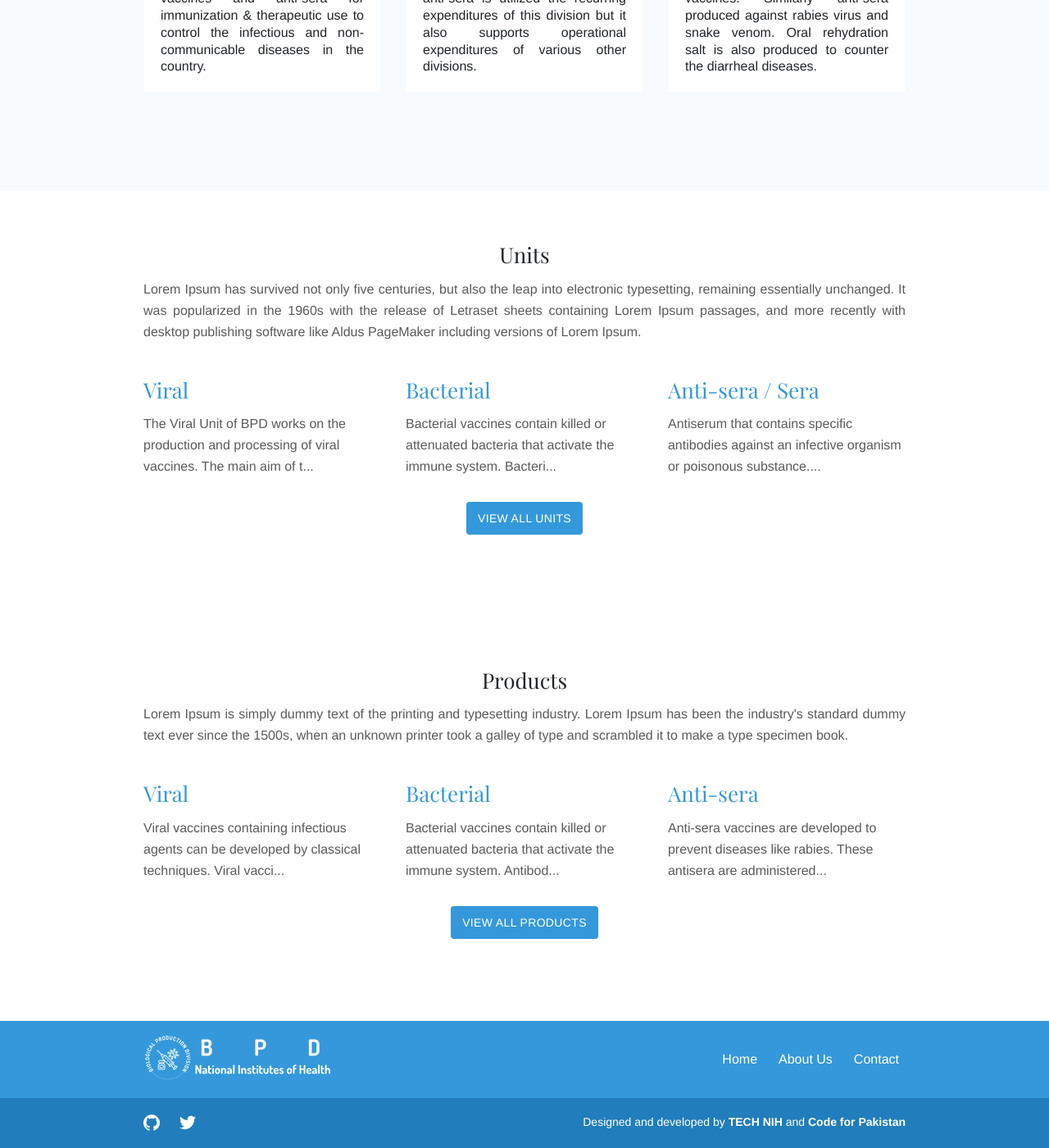
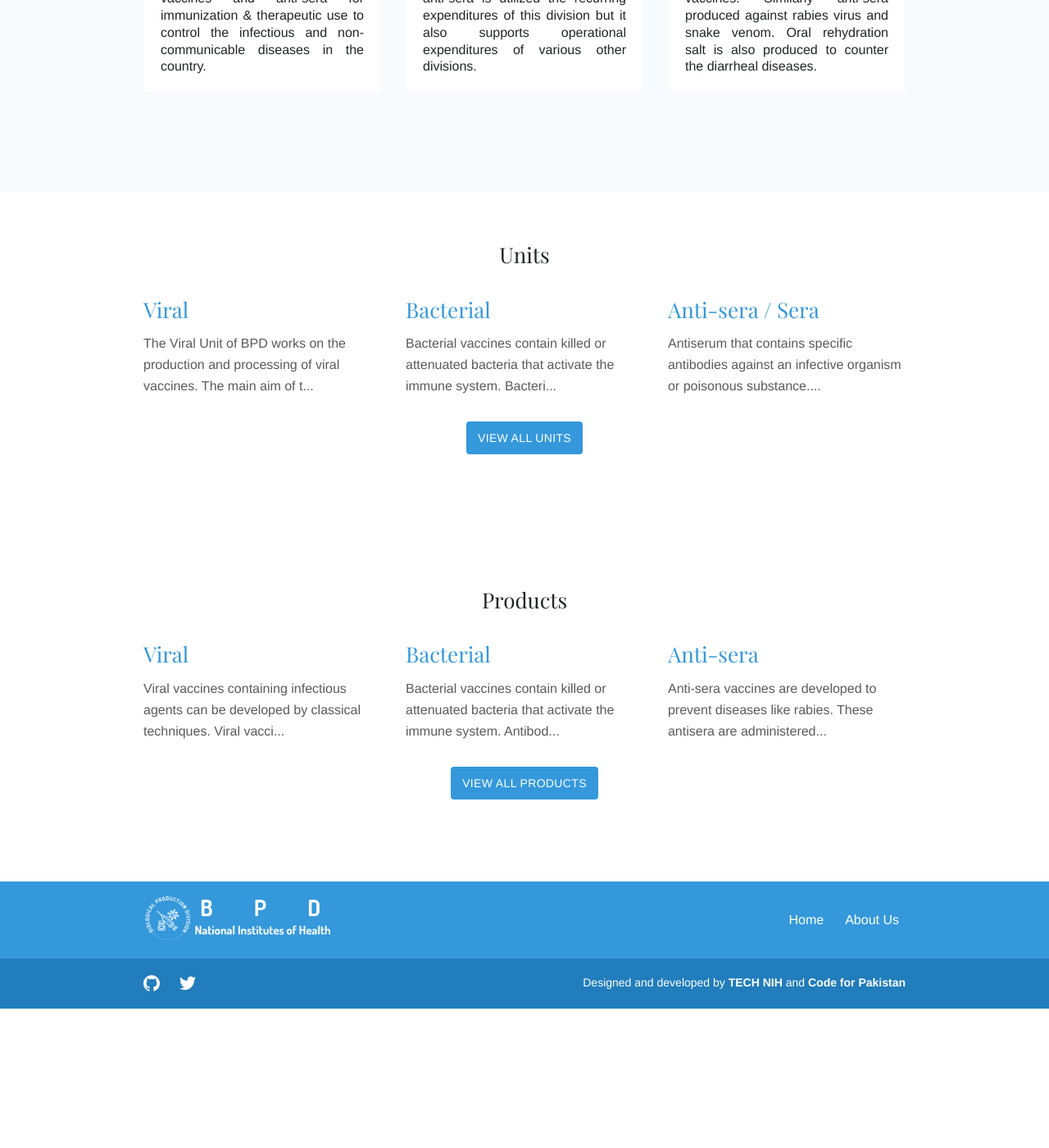
Before and after one commit to nih-tech/bpd_site, a Jekyll site: the page built from index.md, in a window 1280 px wide and 1400 px high, scrolled down 1208 px. Shown: the whole window at 82% size. Built offline with Jekyll 4.4.1, drawn with Linux system fonts in a browser that asks for light colours; after the commit the page ends 2438 px from its top, so only the background shows below that.

Commit message:
suggested changes

```diff
--- a/_includes/footer.html
+++ b/_includes/footer.html
@@ -4,7 +4,7 @@
       <div class="col-12">
         <div class="footer-inner">
           <h2 class="footer-title">
-              <img alt="{{ site.title }}" src="{{ site.logo.desktop_white | relative_url }}" />
+              <img alt="{{ site.title }}" width="{{ site.logo.desktop_width }}" height="{{ site.logo.desktop_height }}" src="{{ site.logo.desktop_white | relative_url }}" />
           </h2>
           <ul>
             {% assign footermenu = site.data.menus.footer | sort: 'weight'  %}
--- a/_includes/main-menu-mobile.html
+++ b/_includes/main-menu-mobile.html
@@ -3,7 +3,7 @@
   <ul>
     {% for item in mainmenu %}
     <li class="{% if item.url == page.url %}active{% endif %}">
-      <a href="{% if item.children %}#{% else %}{{ item.url | relative_url }}{% endif %}">{{ item.name }}</a>
+      <a href="{% if item.children %}#{% else %}{{ item.url | relative_url }}{% endif %}" {% if item.name == 'Feedback' %}target="_blank"{% endif %} >{{ item.name }}</a>
       {% if item.children %}
           <ul>
             {% for child in item.children %}
--- a/_includes/main-menu.html
+++ b/_includes/main-menu.html
@@ -3,7 +3,7 @@
   <ul>
     {% for item in mainmenu %}
       <li class="{% if item.url == page.url %}active{% endif %}">
-        <a href="{% if item.children %}#{% else %}{{ item.url | relative_url }}{% endif %}">{{ item.name }}</a>
+        <a href="{% if item.children %}#{% else %}{{ item.url | relative_url }}{% endif %}" {% if item.name == 'Feedback' %}target="_blank"{% endif %} >{{ item.name }}</a>
         {% if item.children %}
           <ul>
             {% for child in item.children %}
--- a/_layouts/home.html
+++ b/_layouts/home.html
@@ -48,7 +48,6 @@ bodyClass: "page-home"
     <div class="row justify-content-start">
       <div class="col-12 mb-2">
         <h2 class="text-center">Units</h2>
-        <p class="text-justify">Lorem Ipsum  has survived not only five centuries, but also the leap into electronic typesetting, remaining essentially unchanged. It was popularized in the 1960s with the release of Letraset sheets containing Lorem Ipsum passages, and more recently with desktop publishing software like Aldus PageMaker including versions of Lorem Ipsum.</p>
       </div>
       {% for division in site.divisions %}
         {% if forloop.rindex <= 3 %}
@@ -78,7 +77,6 @@ bodyClass: "page-home"
     <div class="row justify-content-start">
       <div class="col-12 mb-2">
         <h2 class="text-center">Products</h2>
-        <p class="text-justify">Lorem Ipsum is simply dummy text of the printing and typesetting industry. Lorem Ipsum has been the industry's standard dummy text ever since the 1500s, when an unknown printer took a galley of type and scrambled it to make a type specimen book.</p>
       </div>
       {% for product in site.products %}
         {% if forloop.rindex <= 3 %}
```
Also changed, not shown: _data/menus.yml (+7 -7 lines), contact.md (deleted, +0 -17 lines), images/logo/bpd-logo-white.png, images/logo/bpd-logo.png.
